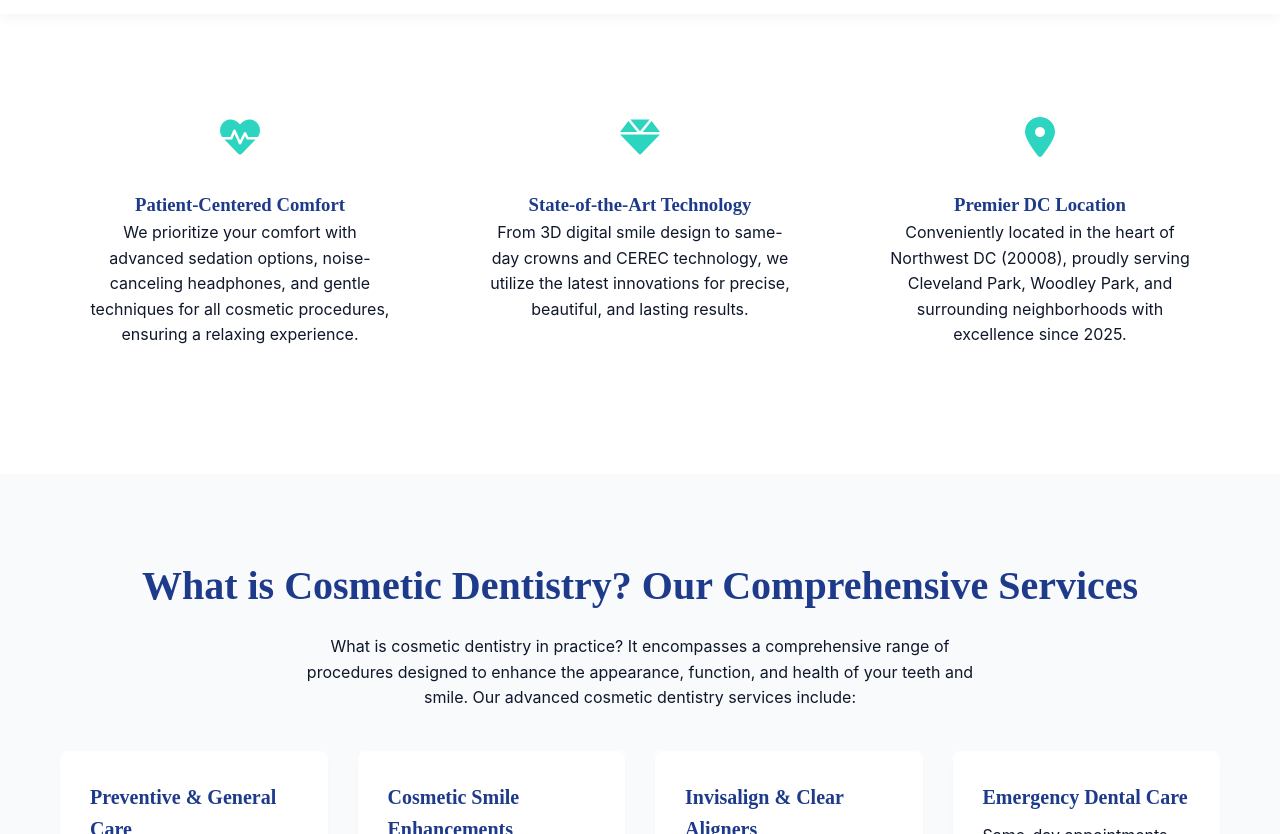
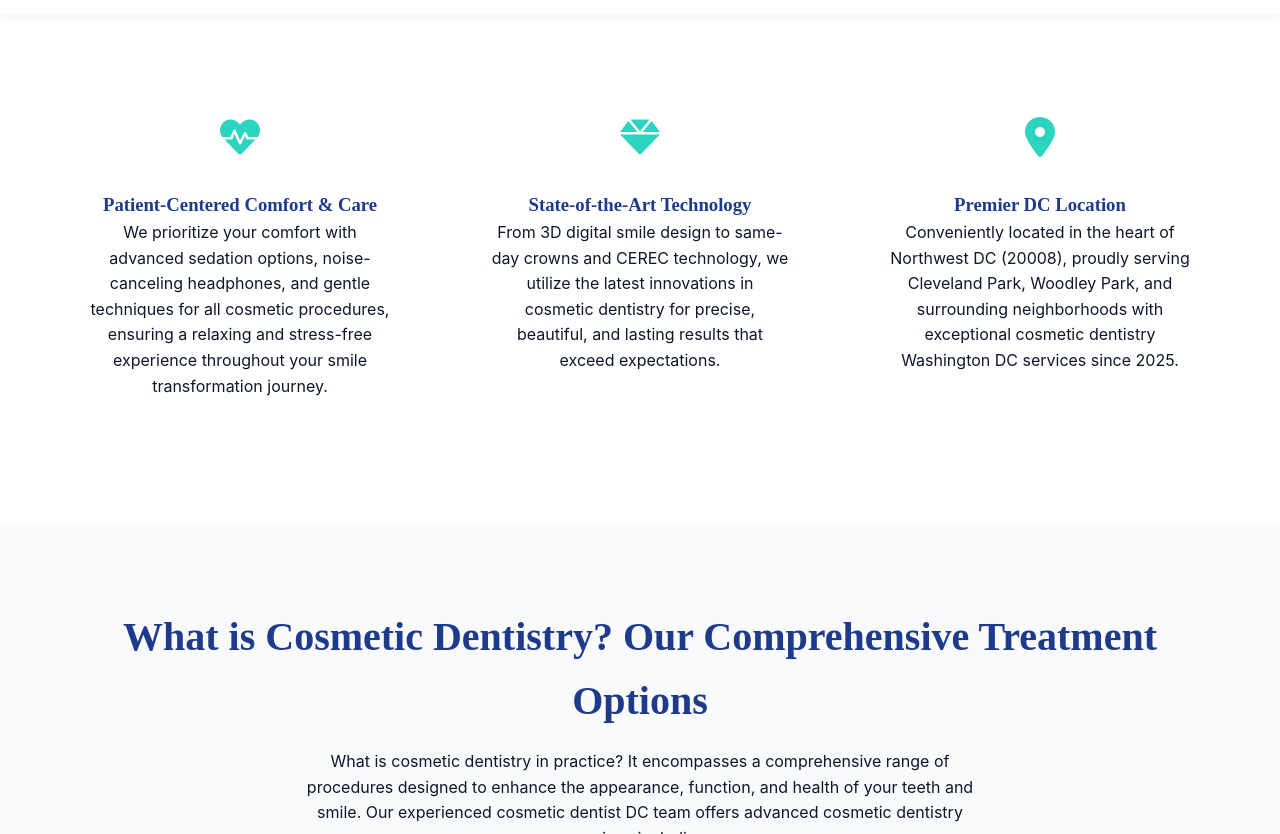
Before and after one commit to asquitt/asquitt.github.io, a Jekyll site: the page index.html, which Jekyll copies as it is, in a window 1280 px wide and 900 px high, scrolled down 748 px, cut to the strip 66-900 px from the top of the window. Built offline with Jekyll 4.4.1, drawn with Linux system fonts in a browser that asks for light colours; some of the changed text lies outside the part shown.

Commit message:
Refresh and update content: index.html

```diff
--- a/index.html
+++ b/index.html
@@ -5,7 +5,7 @@
 <meta charset="utf-8">
 <meta content="width=device-width, initial-scale=1.0" name="viewport">
 <title>What is Cosmetic Dentistry? Expert Guide 2025 | Connecticut Ave Dental Studio | Washington DC</title>
-<meta content="What is cosmetic dentistry? Learn how cosmetic dentistry transforms smiles through veneers, whitening, and advanced procedures. Connecticut Ave Dental Studio offers premier cosmetic dentistry services in Washington DC with cutting-edge technology and personalized care." name="description">
+<meta content="What is cosmetic dentistry? Discover how cosmetic dentistry transforms smiles through veneers, whitening, and advanced procedures. Connecticut Ave Dental Studio offers premier cosmetic dentistry Washington DC services with cutting-edge technology and personalized care from experienced cosmetic dentist DC specialists." name="description">
 <link href="https://asquitt.github.io" rel="canonical">
 <link href="https://cdnjs.cloudflare.com/ajax/libs/font-awesome/6.0.0/css/all.min.css" rel="stylesheet">
 <style>
@@ -154,52 +154,52 @@
 <section class="hero">
 <div class="container hero-content">
 <h1>What is Cosmetic Dentistry?<br>Transform Your Smile in 2025</h1>
-<p>What is cosmetic dentistry? It's the specialized field of dentistry focused on improving the appearance of your teeth, gums, and smile through advanced aesthetic procedures. Experience world-class cosmetic dentistry on Connecticut Avenue, where we combine cutting-edge technology with personalized care to create stunning smile transformations that boost your confidence.</p>
+<p>What is cosmetic dentistry? It's the specialized field of dentistry focused on improving the appearance, function, and health of your teeth, gums, and smile through advanced aesthetic procedures. Experience world-class cosmetic dentistry Washington DC services on Connecticut Avenue, where we combine cutting-edge technology with personalized care to create stunning smile transformations that boost your confidence and enhance your quality of life.</p>
 <a class="btn" href="#contact">Schedule Free Consultation</a>
 <a class="btn btn-outline" href="#services" style="margin-left: 10px;">Explore Services</a>
- <a class="btn" href="/contact">Book Your Free Consultation</a></div>
+</div>
 </section>
 <section class="features" id="about">
 <div class="container">
 <div class="features-grid">
 <div class="feature-card">
 <div class="icon-box"><i class="fas fa-heart-pulse"></i></div>
-<h3>Patient-Centered Comfort</h3>
-<p>We prioritize your comfort with advanced sedation options, noise-canceling headphones, and gentle techniques for all cosmetic procedures, ensuring a relaxing experience.</p>
+<h3>Patient-Centered Comfort & Care</h3>
+<p>We prioritize your comfort with advanced sedation options, noise-canceling headphones, and gentle techniques for all cosmetic procedures, ensuring a relaxing and stress-free experience throughout your smile transformation journey.</p>
 </div>
 <div class="feature-card">
 <div class="icon-box"><i class="fas fa-gem"></i></div>
 <h3>State-of-the-Art Technology</h3>
-<p>From 3D digital smile design to same-day crowns and CEREC technology, we utilize the latest innovations for precise, beautiful, and lasting results.</p>
+<p>From 3D digital smile design to same-day crowns and CEREC technology, we utilize the latest innovations in cosmetic dentistry for precise, beautiful, and lasting results that exceed expectations.</p>
 </div>
 <div class="feature-card">
 <div class="icon-box"><i class="fas fa-map-marker-alt"></i></div>
 <h3>Premier DC Location</h3>
-<p>Conveniently located in the heart of Northwest DC (20008), proudly serving Cleveland Park, Woodley Park, and surrounding neighborhoods with excellence since 2025.</p>
+<p>Conveniently located in the heart of Northwest DC (20008), proudly serving Cleveland Park, Woodley Park, and surrounding neighborhoods with exceptional cosmetic dentistry Washington DC services since 2025.</p>
 </div>
 </div>
 </div>
 </section>
 <section class="services" id="services">
 <div class="container">
-<h2>What is Cosmetic Dentistry? Our Comprehensive Services</h2>
-<p style="text-align: center; max-width: 700px; margin: 0 auto;">What is cosmetic dentistry in practice? It encompasses a comprehensive range of procedures designed to enhance the appearance, function, and health of your teeth and smile. Our advanced cosmetic dentistry services include:</p>
+<h2>What is Cosmetic Dentistry? Our Comprehensive Treatment Options</h2>
+<p style="text-align: center; max-width: 700px; margin: 0 auto;">What is cosmetic dentistry in practice? It encompasses a comprehensive range of procedures designed to enhance the appearance, function, and health of your teeth and smile. Our experienced cosmetic dentist DC team offers advanced cosmetic dentistry services including:</p>
 <div class="service-grid">
 <div class="service-card">
-<h3>Preventive &amp; General Care</h3>
-<p>Professional cleanings, comprehensive digital exams, and preventative treatments to maintain your oral health foundation and support cosmetic results.</p>
+<h3>Preventive & General Dentistry</h3>
+<p>Professional cleanings, comprehensive digital exams, fluoride treatments, and preventative care to maintain your oral health foundation and support long-lasting cosmetic results.</p>
 </div>
 <div class="service-card">
 <h3>Cosmetic Smile Enhancements</h3>
-<p>Professional teeth whitening, custom porcelain veneers, cosmetic bonding, and smile makeovers to achieve your perfect "Capitol Glow" transformation.</p>
+<p>Professional teeth whitening, custom porcelain veneers, cosmetic bonding, and complete smile makeovers to achieve your perfect "Capitol Glow" transformation with natural-looking results.</p>
 </div>
 <div class="service-card">
-<h3>Invisalign &amp; Clear Aligners</h3>
-<p>Discreet orthodontic treatment with advanced clear aligners to straighten your teeth without traditional metal braces - perfect for busy professionals.</p>
+<h3>Invisalign & Clear Aligners</h3>
+<p>Discreet orthodontic treatment with advanced clear aligners to straighten your teeth without traditional metal braces - perfect for busy DC professionals seeking subtle smile correction.</p>
 </div>
 <div class="service-card">
 <h3>Emergency Dental Care</h3>
-<p>Same-day appointments available for urgent dental needs, toothaches, broken veneers, and cosmetic dental emergencies throughout the DC area.</p>
+<p>Same-day appointments available for urgent dental needs, toothaches, broken veneers, and cosmetic dental emergencies throughout the Washington DC metropolitan area.</p>
 </div>
 </div>
 </div>
@@ -210,7 +210,7 @@
 <div class="location-wrapper">
 <div class="contact-info">
 <h3>Connecticut Ave Dental Studio</h3>
-<p>When you're wondering "what is cosmetic dentistry and how can it help me?", our experienced team of cosmetic dental specialists is here to guide you through all available options for enhancing your smile with personalized treatment plans.</p>
+<p>When you're wondering "what is cosmetic dentistry and how can it help me achieve my dream smile?", our experienced team of cosmetic dentist DC specialists is here to guide you through all available options for enhancing your smile with personalized treatment plans tailored to your unique needs and aesthetic goals.</p>
 <br>
 <div class="info-item">
 <i class="fas fa-map-pin"></i>
@@ -245,11 +245,11 @@
 </div>
 </div>
 </section>
-<section class="cta-section" style="text-align: center; padding: 60px 20px; background: linear-gradient(135deg, #1e3a8a 0%, #3b82f6 100%); color: white;"><h2 style="margin-bottom: 20px; font-size: 2rem; color: white;">Ready to Transform Your Smile in 2025?</h2><p style="margin-bottom: 30px; font-size: 1.1rem;">Now that you understand what is cosmetic dentistry and its transformative potential, take the next step toward your dream smile with a complimentary consultation and digital smile preview.</p><a class="btn" href="/contact" style="background: #2dd4bf; color: #1e3a8a; font-weight: 700;">Book Your Free Cosmetic Consultation Today</a></section><footer id="contact">
+<section class="cta-section" style="text-align: center; padding: 60px 20px; background: linear-gradient(135deg, #1e3a8a 0%, #3b82f6 100%); color: white;"><h2 style="margin-bottom: 20px; font-size: 2rem; color: white;">Ready to Transform Your Smile with Expert Cosmetic Dentistry in 2025?</h2><p style="margin-bottom: 30px; font-size: 1.1rem;">Now that you understand what is cosmetic dentistry and its transformative potential, take the next step toward your dream smile with a complimentary consultation and digital smile preview from our skilled cosmetic dentistry Washington DC team.</p><a class="btn" href="/contact" style="background: #2dd4bf; color: #1e3a8a; font-weight: 700;">Book Your Free Cosmetic Consultation Today</a></section><footer id="contact">
 <div class="container">
 <div class="footer-content">
 <h3>ConnAve Dental</h3>
-<p>Transforming smiles in Washington DC with expert cosmetic dentistry and cutting-edge technology since 2025.</p>
+<p>Transforming smiles in Washington DC with expert cosmetic dentistry and cutting-edge technology. Your trusted cosmetic dentist DC practice since 2025.</p>
 <div style="font-size: 1.5rem; margin-top: 20px;">
 <i class="fab fa-instagram" style="margin: 0 10px;"></i>
 <i class="fab fa-facebook" style="margin: 0 10px;"></i>
```
